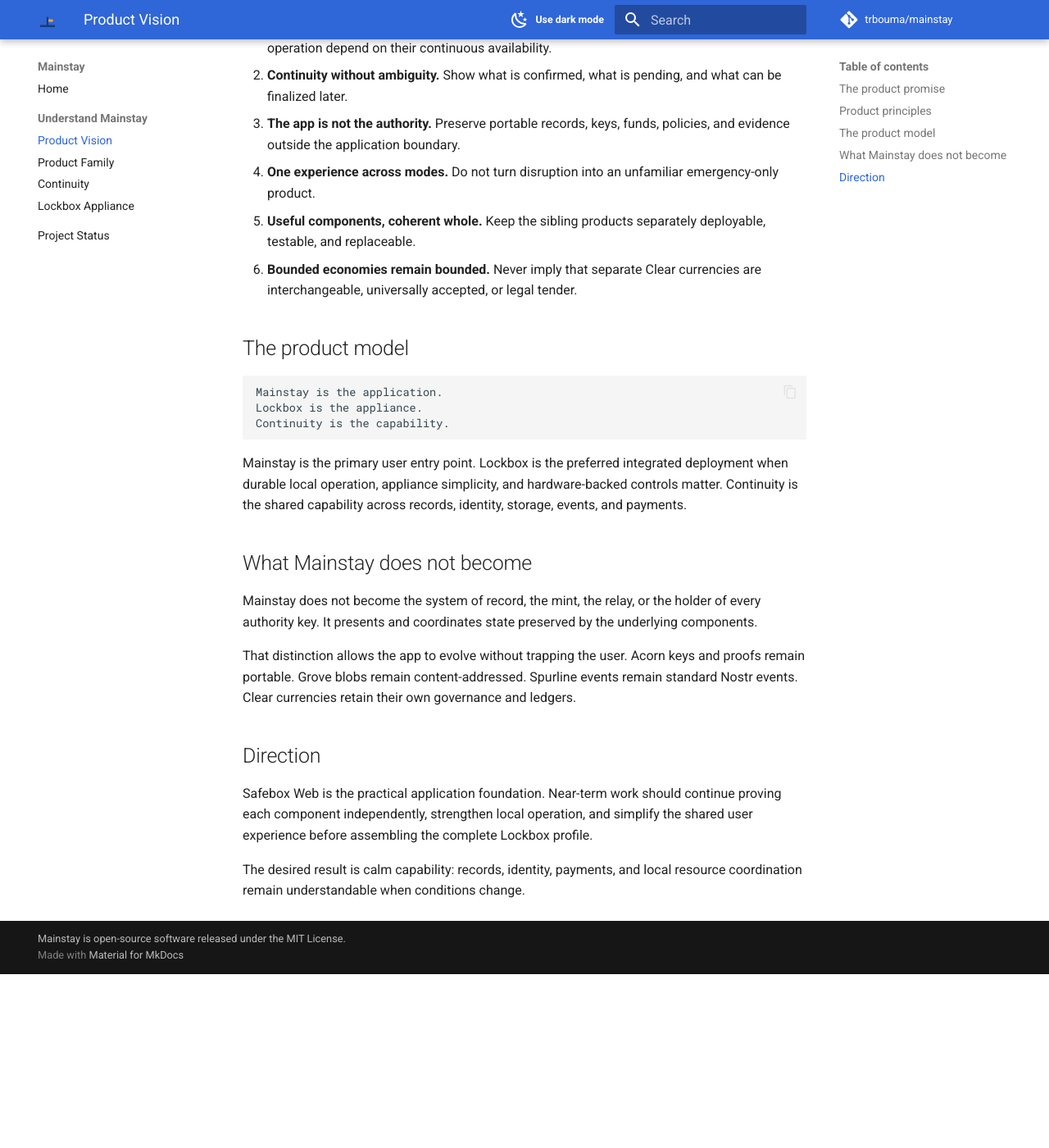
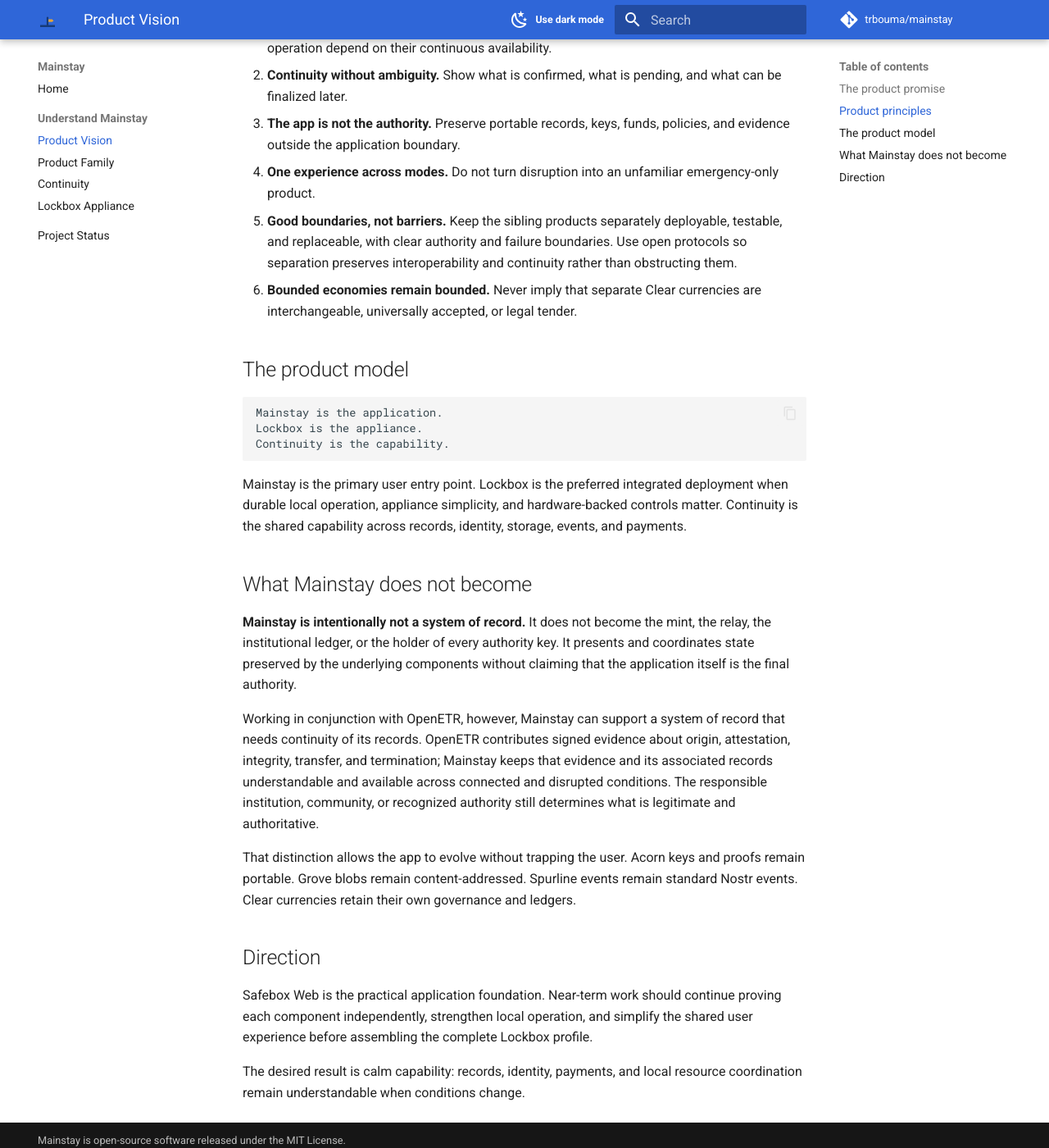
Before and after one commit to trbouma/mainstay, an MkDocs documentation site: the page built from website/product-vision.md, in a window 1280 px wide and 1400 px high, scrolled down 788 px. Shown: the whole window at 82% size. Built offline with MkDocs 1.6.1 and Material for MkDocs 9.7.7, drawn with Linux system fonts in a browser that asks for light colours; comment, search, counter and statistics services are not loaded; before the commit the page ends 1976 px from its top, so only the background shows below that.

Commit message:
update site

```diff
--- a/website/product-vision.md
+++ b/website/product-vision.md
@@ -38,8 +38,10 @@ or synchronization protocols to know what is available and what to do next.
    policies, and evidence outside the application boundary.
 4. **One experience across modes.** Do not turn disruption into an unfamiliar
    emergency-only product.
-5. **Useful components, coherent whole.** Keep the sibling products separately
-   deployable, testable, and replaceable.
+5. **Good boundaries, not barriers.** Keep the sibling products separately
+   deployable, testable, and replaceable, with clear authority and failure
+   boundaries. Use open protocols so separation preserves interoperability
+   and continuity rather than obstructing them.
 6. **Bounded economies remain bounded.** Never imply that separate Clear
    currencies are interchangeable, universally accepted, or legal tender.
 
@@ -58,9 +60,18 @@ records, identity, storage, events, and payments.
 
 ## What Mainstay does not become
 
-Mainstay does not become the system of record, the mint, the relay, or the
-holder of every authority key. It presents and coordinates state preserved by
-the underlying components.
+**Mainstay is intentionally not a system of record.** It does not become the
+mint, the relay, the institutional ledger, or the holder of every authority
+key. It presents and coordinates state preserved by the underlying components
+without claiming that the application itself is the final authority.
+
+Working in conjunction with OpenETR, however, Mainstay can support a system of
+record that needs continuity of its records. OpenETR contributes signed
+evidence about origin, attestation, integrity, transfer, and termination;
+Mainstay keeps that evidence and its associated records understandable and
+available across connected and disrupted conditions. The responsible
+institution, community, or recognized authority still determines what is
+legitimate and authoritative.
 
 That distinction allows the app to evolve without trapping the user. Acorn
 keys and proofs remain portable. Grove blobs remain content-addressed.
```
Also changed, not shown: website/continuity.md (+16 -0 lines), website/index.md (+13 -0 lines), website/product-family.md (+27 -0 lines).
